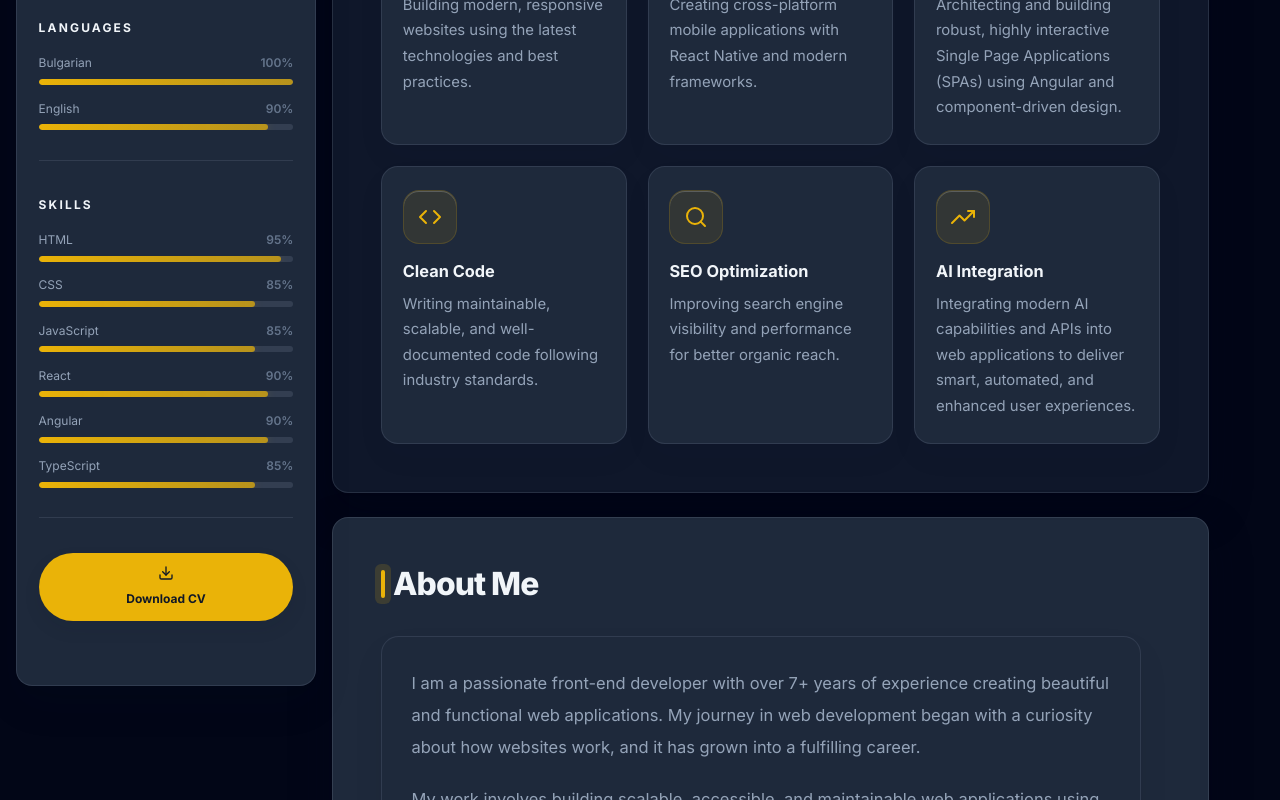
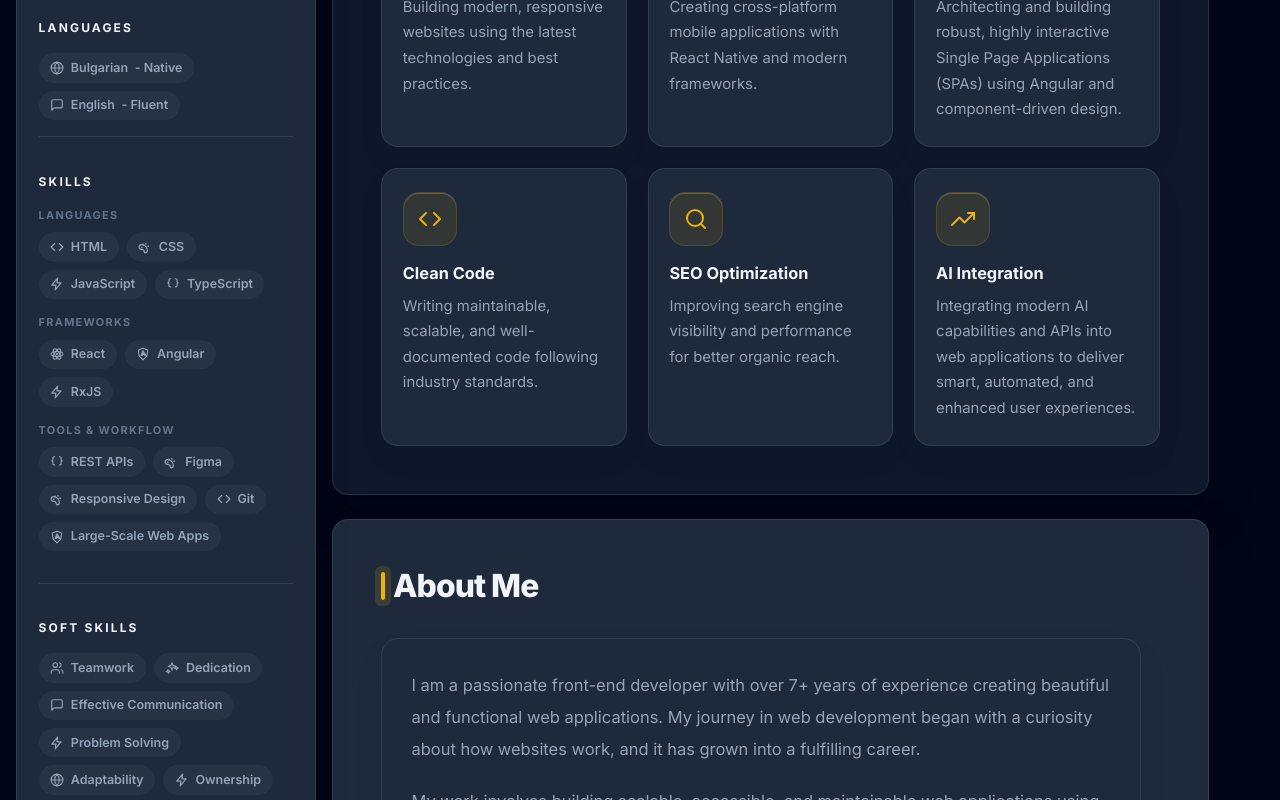
Before and after one commit to ivdanielov87/portfolio, an Angular app: page / in a window 1280 px wide. Shown: the part 760-1560 px from the top of the page. Built offline with nearby package versions, Linux system fonts and the light colour scheme.

Commit message:
Refine hero intro and sidebar skill presentation

```diff
--- a/src/app/components/about/about.component.html
+++ b/src/app/components/about/about.component.html
@@ -4,13 +4,13 @@
   </div>
 
   <div class="about__content" appReveal="up" [revealDelay]="140" [revealDuration]="1100">
-    <p appReveal="left" [revealDelay]="260" [revealDuration]="900">
+    <p appReveal="up" [revealDelay]="260" [revealDuration]="900">
       I am a passionate front-end developer with over 7+ years of experience
       creating beautiful and functional web applications. My journey in web
       development began with a curiosity about how websites work, and it has
       grown into a fulfilling career.
     </p>
-    <p appReveal="right" [revealDelay]="380" [revealDuration]="950">
+    <p appReveal="up" [revealDelay]="380" [revealDuration]="950">
       My work involves building scalable, accessible, and maintainable web applications
       using Angular, React, TypeScript, JavaScript, HTML, and SCSS.
       I specialize in translating Jira requirements and Figma designs into production-ready frontend features,
@@ -20,20 +20,20 @@
 
   <div class="about__stats">
     <div class="stat-card" appReveal="left" [revealDelay]="0" [revealDuration]="1200">
-      <span class="stat-card__number" appReveal="zoom" [revealDelay]="90" [revealDuration]="900">7+</span>
-      <span class="stat-card__label" appReveal="zoom" [revealDelay]="160" [revealDuration]="900">Years Experience</span>
+      <span class="stat-card__number" appReveal="zoom" [revealDelay]="100" [revealDuration]="900">7+</span>
+      <span class="stat-card__label" appReveal="zoom" [revealDelay]="500" [revealDuration]="900">Years Experience</span>
     </div>
-    <div class="stat-card" appReveal="left" [revealDelay]="120" [revealDuration]="1200">
-      <span class="stat-card__number" appReveal="zoom" [revealDelay]="210" [revealDuration]="900">Angular & React</span>
-      <span class="stat-card__label" appReveal="zoom" [revealDelay]="280" [revealDuration]="900">Deep understanding of component-based architecture</span>
+    <div class="stat-card" appReveal="left" [revealDelay]="0" [revealDuration]="1200">
+      <span class="stat-card__number" appReveal="zoom" [revealDelay]="200" [revealDuration]="900">Angular & React</span>
+      <span class="stat-card__label" appReveal="zoom" [revealDelay]="600" [revealDuration]="900">Deep understanding of component-based architecture</span>
     </div>
-    <div class="stat-card" appReveal="right" [revealDelay]="240" [revealDuration]="1200">
-      <span class="stat-card__number" appReveal="zoom" [revealDelay]="330" [revealDuration]="900">Figma</span>
-      <span class="stat-card__label" appReveal="zoom" [revealDelay]="400" [revealDuration]="900">Translating complex designs into responsive interfaces</span>
+    <div class="stat-card" appReveal="left" [revealDelay]="0" [revealDuration]="1200">
+      <span class="stat-card__number" appReveal="zoom" [revealDelay]="300" [revealDuration]="900">Figma</span>
+      <span class="stat-card__label" appReveal="zoom" [revealDelay]="700" [revealDuration]="900">Translating complex designs into responsive interfaces</span>
     </div>
-    <div class="stat-card" appReveal="right" [revealDelay]="360" [revealDuration]="1200">
-      <span class="stat-card__number" appReveal="zoom" [revealDelay]="450" [revealDuration]="900">Clean Code</span>
-      <span class="stat-card__label" appReveal="zoom" [revealDelay]="520" [revealDuration]="900">Writing maintainable and production-ready applications</span>
+    <div class="stat-card" appReveal="left" [revealDelay]="0" [revealDuration]="1200">
+      <span class="stat-card__number" appReveal="zoom" [revealDelay]="400" [revealDuration]="900">Clean Code</span>
+      <span class="stat-card__label" appReveal="zoom" [revealDelay]="800" [revealDuration]="900">Writing maintainable and production-ready applications</span>
     </div>
   </div>
 </section>
--- a/src/app/components/hero/hero.component.scss
+++ b/src/app/components/hero/hero.component.scss
@@ -19,14 +19,35 @@
   &__content {
     flex: 1;
     max-width: 38rem;
+    position: relative;
   }
 
   &__greeting {
+    display: inline-flex;
+    width: max-content;
     font-size: $font-size-sm;
     color: $text-muted;
     letter-spacing: 0.28em;
     font-weight: 700;
     margin-bottom: $spacing-md;
+    transform-origin: center;
+
+    &.reveal {
+      transition:
+        opacity var(--reveal-duration, 1750ms) cubic-bezier(0.22, 1, 0.36, 1),
+        transform var(--reveal-duration, 1750ms) cubic-bezier(0.22, 1, 0.36, 1),
+        font-size var(--reveal-duration, 1750ms) cubic-bezier(0.22, 1, 0.36, 1),
+        letter-spacing var(--reveal-duration, 1750ms) cubic-bezier(0.22, 1, 0.36, 1);
+    }
+
+    &.reveal:not(.is-visible) {
+      opacity: 0;
+      font-size: clamp(1.8rem, 1.35rem + 1.8vw, 2.9rem);
+      letter-spacing: 0.12em;
+      color: rgba(148, 163, 184, 0.88);
+      transform: translate3d(clamp(7.25rem, 12vw, 12.25rem), clamp(6.3rem, 11vh, 8.8rem), 0) scale(1.02);
+      animation: hero-greeting-intro 460ms ease-out 120ms forwards;
+    }
   }
 
   &__title {
@@ -201,6 +222,18 @@
   }
 }
 
+@keyframes hero-greeting-intro {
+  from {
+    opacity: 0;
+    filter: blur(8px);
+  }
+
+  to {
+    opacity: 1;
+    filter: blur(0);
+  }
+}
+
 @media (hover: none) {
   .hero {
     &__image:hover {
@@ -242,6 +275,11 @@
       justify-content: center;
     }
 
+    &__greeting.reveal:not(.is-visible) {
+      transform: translate3d(0, 5.2rem, 0) scale(1.04);
+      font-size: clamp(1.65rem, 1.25rem + 1.3vw, 2.2rem);
+    }
+
     &__description {
       max-width: 100%;
       margin-left: auto;
@@ -265,6 +303,11 @@
   .hero {
     &__greeting {
       margin-bottom: $spacing-sm;
+
+      &.reveal:not(.is-visible) {
+        transform: translate3d(0, 4.2rem, 0) scale(1.02);
+        letter-spacing: 0.1em;
+      }
     }
 
     &__title {
--- a/src/app/components/navbar/navbar.component.html
+++ b/src/app/components/navbar/navbar.component.html
@@ -70,32 +70,94 @@
 
     <div class="sidebar__section" appReveal="left" [revealDelay]="1000">
       <h3 class="sidebar__section-title">Languages</h3>
-      @for (lang of languages; track lang.name) {
-        <div class="progress-item">
-          <div class="progress-item__header">
+      <div class="sidebar__chip-grid">
+        @for (lang of languages; track lang.name) {
+          <span class="sidebar__chip">
+            @switch (lang.icon) {
+              @case ('globe') {
+                <svg xmlns="http://www.w3.org/2000/svg" width="14" height="14" viewBox="0 0 24 24" fill="none" stroke="currentColor" stroke-width="2" stroke-linecap="round" stroke-linejoin="round"><circle cx="12" cy="12" r="10"/><path d="M2 12h20"/><path d="M12 2a15.3 15.3 0 0 1 4 10 15.3 15.3 0 0 1-4 10 15.3 15.3 0 0 1-4-10 15.3 15.3 0 0 1 4-10z"/></svg>
+              }
+              @case ('message') {
+                <svg xmlns="http://www.w3.org/2000/svg" width="14" height="14" viewBox="0 0 24 24" fill="none" stroke="currentColor" stroke-width="2" stroke-linecap="round" stroke-linejoin="round"><path d="M21 15a2 2 0 0 1-2 2H7l-4 4V5a2 2 0 0 1 2-2h14a2 2 0 0 1 2 2z"/></svg>
+              }
+            }
             <span>{{ lang.name }}</span>
-            <span>{{ lang.percent }}%</span>
-          </div>
-          <div class="progress-bar">
-            <div class="progress-bar__fill" [style.width.%]="lang.percent"></div>
+            @if (lang.detail) {
+              <span>{{ ' - ' + lang.detail }}</span>
+            }
+          </span>
+        }
+      </div>
+    </div>
+
+    <div class="sidebar__section" appReveal="left" [revealDelay]="1000">
+      <h3 class="sidebar__section-title">Skills</h3>
+      @for (group of skillGroups; track group.label) {
+        <div class="sidebar__subsection">
+          <h4 class="sidebar__subsection-title">{{ group.label }}</h4>
+          <div class="sidebar__chip-grid">
+            @for (skill of group.items; track skill.name) {
+              <span class="sidebar__chip">
+                @switch (skill.icon) {
+                  @case ('code') {
+                    <svg xmlns="http://www.w3.org/2000/svg" width="14" height="14" viewBox="0 0 24 24" fill="none" stroke="currentColor" stroke-width="2" stroke-linecap="round" stroke-linejoin="round"><polyline points="16 18 22 12 16 6"/><polyline points="8 6 2 12 8 18"/></svg>
+                  }
+                  @case ('palette') {
+                    <svg xmlns="http://www.w3.org/2000/svg" width="14" height="14" viewBox="0 0 24 24" fill="none" stroke="currentColor" stroke-width="2" stroke-linecap="round" stroke-linejoin="round"><circle cx="13.5" cy="6.5" r=".5"/><circle cx="17.5" cy="10.5" r=".5"/><circle cx="8.5" cy="7.5" r=".5"/><circle cx="6.5" cy="12.5" r=".5"/><path d="M12 22a1 1 0 0 1-1-1 5 5 0 0 0-5-5 4 4 0 0 1 0-8 10 10 0 0 1 10 10 4 4 0 0 1-4 4z"/></svg>
+                  }
+                  @case ('bolt') {
+                    <svg xmlns="http://www.w3.org/2000/svg" width="14" height="14" viewBox="0 0 24 24" fill="none" stroke="currentColor" stroke-width="2" stroke-linecap="round" stroke-linejoin="round"><path d="M13 2 3 14h7l-1 8 10-12h-7l1-8z"/></svg>
+                  }
+                  @case ('braces') {
+                    <svg xmlns="http://www.w3.org/2000/svg" width="14" height="14" viewBox="0 0 24 24" fill="none" stroke="currentColor" stroke-width="2" stroke-linecap="round" stroke-linejoin="round"><path d="M8 3H7a2 2 0 0 0-2 2v3a2 2 0 0 1-2 2 2 2 0 0 1 2 2v3a2 2 0 0 0 2 2h1"/><path d="M16 3h1a2 2 0 0 1 2 2v3a2 2 0 0 0 2 2 2 2 0 0 0-2 2v3a2 2 0 0 1-2 2h-1"/></svg>
+                  }
+                  @case ('react') {
+                    <svg xmlns="http://www.w3.org/2000/svg" width="14" height="14" viewBox="0 0 24 24" fill="none" stroke="currentColor" stroke-width="1.9" stroke-linecap="round" stroke-linejoin="round"><circle cx="12" cy="12" r="1.2"/><ellipse cx="12" cy="12" rx="10" ry="4.2"/><ellipse cx="12" cy="12" rx="10" ry="4.2" transform="rotate(60 12 12)"/><ellipse cx="12" cy="12" rx="10" ry="4.2" transform="rotate(120 12 12)"/></svg>
+                  }
+                  @case ('angular') {
+                    <svg xmlns="http://www.w3.org/2000/svg" width="14" height="14" viewBox="0 0 24 24" fill="none" stroke="currentColor" stroke-width="1.9" stroke-linecap="round" stroke-linejoin="round"><path d="m12 2 8 3-1.3 10.3L12 22l-6.7-6.7L4 5l8-3z"/><path d="m12 6.5-3.2 8h1.9l.7-1.9h3.1l.7 1.9h1.9L12 6.5z"/><path d="M12 9.1 13.5 11h-3z"/></svg>
+                  }
+                  @case ('users') {
+                    <svg xmlns="http://www.w3.org/2000/svg" width="14" height="14" viewBox="0 0 24 24" fill="none" stroke="currentColor" stroke-width="1.9" stroke-linecap="round" stroke-linejoin="round"><path d="M16 21v-2a4 4 0 0 0-4-4H6a4 4 0 0 0-4 4v2"/><circle cx="9" cy="7" r="4"/><path d="M22 21v-2a4 4 0 0 0-3-3.87"/><path d="M16 3.13a4 4 0 0 1 0 7.75"/></svg>
+                  }
+                  @case ('sparkles') {
+                    <svg xmlns="http://www.w3.org/2000/svg" width="14" height="14" viewBox="0 0 24 24" fill="none" stroke="currentColor" stroke-width="1.9" stroke-linecap="round" stroke-linejoin="round"><path d="m12 3 1.9 4.6L18.5 9l-4.6 1.9L12 15.5l-1.9-4.6L5.5 9l4.6-1.4L12 3z"/><path d="M5 19l.9 2 .9-2 2-.9-2-.9L5 15l-.9 2.1-2 .9 2 .9L5 19z"/><path d="M19 13l.9 2 .9-2 2-.9-2-.9L19 9l-.9 2.1-2 .9 2 .9.9 1z"/></svg>
+                  }
+                }
+                <span>{{ skill.name }}</span>
+              </span>
+            }
           </div>
         </div>
       }
     </div>
 
-    <div class="sidebar__section" appReveal="left" [revealDelay]="1100">
-      <h3 class="sidebar__section-title">Skills</h3>
-      @for (skill of skills; track skill.name) {
-        <div class="progress-item">
-          <div class="progress-item__header">
+    <div class="sidebar__section" appReveal="left" [revealDelay]="1080">
+      <h3 class="sidebar__section-title">Soft Skills</h3>
+      <div class="sidebar__chip-grid">
+        @for (skill of softSkills; track skill.name) {
+          <span class="sidebar__chip">
+            @switch (skill.icon) {
+              @case ('message') {
+                <svg xmlns="http://www.w3.org/2000/svg" width="14" height="14" viewBox="0 0 24 24" fill="none" stroke="currentColor" stroke-width="2" stroke-linecap="round" stroke-linejoin="round"><path d="M21 15a2 2 0 0 1-2 2H7l-4 4V5a2 2 0 0 1 2-2h14a2 2 0 0 1 2 2z"/></svg>
+              }
+              @case ('globe') {
+                <svg xmlns="http://www.w3.org/2000/svg" width="14" height="14" viewBox="0 0 24 24" fill="none" stroke="currentColor" stroke-width="2" stroke-linecap="round" stroke-linejoin="round"><circle cx="12" cy="12" r="10"/><path d="M2 12h20"/><path d="M12 2a15.3 15.3 0 0 1 4 10 15.3 15.3 0 0 1-4 10 15.3 15.3 0 0 1-4-10 15.3 15.3 0 0 1 4-10z"/></svg>
+              }
+              @case ('users') {
+                <svg xmlns="http://www.w3.org/2000/svg" width="14" height="14" viewBox="0 0 24 24" fill="none" stroke="currentColor" stroke-width="1.9" stroke-linecap="round" stroke-linejoin="round"><path d="M16 21v-2a4 4 0 0 0-4-4H6a4 4 0 0 0-4 4v2"/><circle cx="9" cy="7" r="4"/><path d="M22 21v-2a4 4 0 0 0-3-3.87"/><path d="M16 3.13a4 4 0 0 1 0 7.75"/></svg>
+              }
+              @case ('sparkles') {
+                <svg xmlns="http://www.w3.org/2000/svg" width="14" height="14" viewBox="0 0 24 24" fill="none" stroke="currentColor" stroke-width="1.9" stroke-linecap="round" stroke-linejoin="round"><path d="m12 3 1.9 4.6L18.5 9l-4.6 1.9L12 15.5l-1.9-4.6L5.5 9l4.6-1.4L12 3z"/><path d="M5 19l.9 2 .9-2 2-.9-2-.9L5 15l-.9 2.1-2 .9 2 .9L5 19z"/><path d="M19 13l.9 2 .9-2 2-.9-2-.9L19 9l-.9 2.1-2 .9 2 .9.9 1z"/></svg>
+              }
+              @default {
+                <svg xmlns="http://www.w3.org/2000/svg" width="14" height="14" viewBox="0 0 24 24" fill="none" stroke="currentColor" stroke-width="2" stroke-linecap="round" stroke-linejoin="round"><path d="M13 2 3 14h7l-1 8 10-12h-7l1-8z"/></svg>
+              }
+            }
             <span>{{ skill.name }}</span>
-            <span>{{ skill.percent }}%</span>
-          </div>
-          <div class="progress-bar">
-            <div class="progress-bar__fill" [style.width.%]="skill.percent"></div>
-          </div>
-        </div>
-      }
+          </span>
+        }
+      </div>
     </div>
 
     <a
@@ -106,7 +168,7 @@
       aria-label="Download CV"
       appReveal="left"
       [revealDelay]="520"
-      [revealDuration]="1600"
+      [revealDuration]="1500"
       [revealEasing]="'ease-in-out'"
     >
       <svg xmlns="http://www.w3.org/2000/svg" width="16" height="16" viewBox="0 0 24 24" fill="none" stroke="currentColor" stroke-width="2" stroke-linecap="round" stroke-linejoin="round"><path d="M21 15v4a2 2 0 0 1-2 2H5a2 2 0 0 1-2-2v-4"/><polyline points="7 10 12 15 17 10"/><line x1="12" y1="15" x2="12" y2="3"/></svg>
--- a/src/app/components/navbar/navbar.component.scss
+++ b/src/app/components/navbar/navbar.component.scss
@@ -315,18 +315,61 @@
     }
   }
 
+  &__subsection {
+    margin-bottom: 0.95rem;
+  }
+
+  &__subsection-title {
+    font-size: 0.68rem;
+    font-weight: 700;
+    letter-spacing: 0.12em;
+    text-transform: uppercase;
+    color: $text-muted;
+    margin-bottom: 0.5rem;
+  }
+
+  &__chip-grid {
+    display: flex;
+    flex-wrap: wrap;
+    gap: 0.5rem;
+  }
+
+  &__chip {
+    display: inline-flex;
+    align-items: center;
+    gap: 0.42rem;
+    padding: 0.42rem 0.66rem;
+    border-radius: 999px;
+    border: 1px solid transparent;
+    background-color: rgba(148, 163, 184, 0.08);
+    color: $text-secondary;
+    font-size: 0.78rem;
+    font-weight: 600;
+    line-height: 1;
+    transition:
+      color $transition-fast,
+      border-color $transition-base,
+      background-color $transition-base;
+
+    &:hover {
+      color: $accent-primary;
+      border-color: rgba(234, 179, 8, 0.24);
+      background-color: var(--accent-light);
+    }
+  }
+
   &__download-cv {
     width: 100%;
     flex-direction: column;
     display: flex;
     align-items: center;
     justify-content: center;
-    gap: $spacing-sm;
-    padding: 0.8rem $spacing-md;
+    gap: 0.25rem;
+    padding: 0.6rem 0.75rem;
     margin-top: auto;
     background-color: $accent-primary;
     color: #111827;
-    font-size: $font-size-xs;
+    font-size: 0.68rem;
     font-weight: 700;
     border-radius: 999px;
     box-shadow: 0 8px 18px rgba(15, 23, 42, 0.08);
@@ -358,46 +401,6 @@
         opacity var(--reveal-duration, 2000ms) var(--reveal-easing, cubic-bezier(0.22, 1, 0.36, 1)),
         transform var(--reveal-duration, 2000ms) var(--reveal-easing, cubic-bezier(0.22, 1, 0.36, 1));
     }
-  }
-}
-
-:root.dark-theme .sidebar {
-  .sidebar__nav-link.active {
-    color: #111827;
-    box-shadow: 0 12px 22px rgba(234, 179, 8, 0.18);
-  }
-}
-
-.progress-item {
-  margin-bottom: 0.85rem;
-
-  &__header {
-    display: flex;
-    justify-content: space-between;
-    font-size: $font-size-xs;
-    color: $text-secondary;
-    margin-bottom: 0.4rem;
-
-    span:last-child {
-      color: $text-muted;
-      font-weight: 600;
-    }
-  }
-}
-
-.progress-bar {
-  width: 100%;
-  height: 6px;
-  background-color: rgba(148, 163, 184, 0.18);
-  border-radius: 999px;
-  overflow: hidden;
-
-  &__fill {
-    height: 100%;
-    background: linear-gradient(90deg, $accent-primary 0%, rgba(234, 179, 8, 0.72) 100%);
-    border-radius: 999px;
-    box-shadow: 0 0 12px rgba(234, 179, 8, 0.16);
-    transition: width 0.8s ease;
   }
 }
 
@@ -471,9 +474,9 @@
   .sidebar__photo:hover,
   .sidebar__social-link:hover,
   .sidebar__nav-link:hover,
+  .sidebar__chip:hover,
   .sidebar__download-cv:hover {
     transform: none;
-    box-shadow: none;
   }
 
   .sidebar__photo:hover img {
--- a/src/app/components/navbar/navbar.component.ts
+++ b/src/app/components/navbar/navbar.component.ts
@@ -2,6 +2,17 @@ import { Component, inject, ElementRef, AfterViewInit, HostListener } from '@ang
 import { CommonModule } from '@angular/common';
 import { ThemeService } from '../../services/theme.service';
 import { RevealDirective } from '../../directives/reveal.directive';
+
+interface ChipItem {
+  name: string;
+  detail?: string;
+  icon: 'globe' | 'message' | 'code' | 'palette' | 'bolt' | 'braces' | 'react' | 'angular' | 'users' | 'sparkles';
+}
+
+interface SkillGroup {
+  label: string;
+  items: ChipItem[];
+}
 
 @Component({
   selector: 'app-navbar',
@@ -31,18 +42,48 @@ export class NavbarComponent implements AfterViewInit {
     { name: 'Website', url: '#', icon: 'link' },
   ];
 
-  languages = [
-    { name: 'Bulgarian', percent: 100 },
-    { name: 'English', percent: 90 },
+  languages: ChipItem[] = [
+    { name: 'Bulgarian', detail: 'Native', icon: 'globe' },
+    { name: 'English', detail: 'Fluent', icon: 'message' },
   ];
 
-  skills = [
-    { name: 'HTML', percent: 95 },
-    { name: 'CSS', percent: 85 },
-    { name: 'JavaScript', percent: 85 },
-    { name: 'React', percent: 90 },
-    { name: 'Angular', percent: 90 },
-    { name: 'TypeScript', percent: 85 },
+  skillGroups: SkillGroup[] = [
+    {
+      label: 'Languages',
+      items: [
+        { name: 'HTML', icon: 'code' },
+        { name: 'CSS', icon: 'palette' },
+        { name: 'JavaScript', icon: 'bolt' },
+        { name: 'TypeScript', icon: 'braces' },
+      ],
+    },
+    {
+      label: 'Frameworks',
+      items: [
+        { name: 'React', icon: 'react' },
+        { name: 'Angular', icon: 'angular' },
+        { name: 'RxJS', icon: 'bolt' },
+      ],
+    },
+    {
+      label: 'Tools & Workflow',
+      items: [
+        { name: 'REST APIs', icon: 'braces' },
+        { name: 'Figma', icon: 'palette' },
+        { name: 'Responsive Design', icon: 'palette' },
+        { name: 'Git', icon: 'code' },
+        { name: 'Large-Scale Web Apps', icon: 'angular' },
+      ],
+    },
+  ];
+
+  softSkills: ChipItem[] = [
+    { name: 'Teamwork', icon: 'users' },
+    { name: 'Dedication', icon: 'sparkles' },
+    { name: 'Effective Communication', icon: 'message' },
+    { name: 'Problem Solving', icon: 'bolt' },
+    { name: 'Adaptability', icon: 'globe' },
+    { name: 'Ownership', icon: 'code' },
   ];
 
   navLinks = [
--- a/src/app/components/portfolio/portfolio.component.html
+++ b/src/app/components/portfolio/portfolio.component.html
@@ -7,7 +7,7 @@
     @for (project of projects; track project.title; let i = $index) {
       <article
         class="portfolio-card"
-        [appReveal]="i < 3 ? 'left' : 'right'"
+        appReveal="up"
         [revealDelay]="100 + i * 160"
         [revealDuration]="1400"
       >
@@ -18,9 +18,9 @@
         </div>
         <div class="portfolio-card__content">
           <span class="portfolio-card__category" appReveal="up" [revealDelay]="160 + i * 160" [revealDuration]="850">{{ project.category }}</span>
-          <h3 class="portfolio-card__title" appReveal="up" [revealDelay]="240 + i * 160" [revealDuration]="900">{{ project.title }}</h3>
+          <h3 class="portfolio-card__title" appReveal="up" [revealDelay]="160 + i * 160" [revealDuration]="900">{{ project.title }}</h3>
           <p class="portfolio-card__summary" appReveal="up" [revealDelay]="320 + i * 160" [revealDuration]="950">{{ project.summary }}</p>
-          <div class="portfolio-card__meta" appReveal="up" [revealDelay]="400 + i * 160" [revealDuration]="1000">
+          <div class="portfolio-card__meta" appReveal="up" [revealDelay]="320 + i * 160" [revealDuration]="1000">
             <div class="portfolio-card__tags">
               @for (item of project.stack; track item) {
                 <span class="portfolio-card__tag">{{ item }}</span>
--- a/src/app/components/services/services.component.html
+++ b/src/app/components/services/services.component.html
@@ -5,7 +5,7 @@
 
   <div class="services__grid">
     @for (service of services; track service.title; let i = $index) {
-    <div class="service-card" [appReveal]="i < 3 ? 'left' : 'right'" [revealDelay]="getCardRevealDelay(i)" [revealDuration]="1400">
+    <div class="service-card" appReveal="zoom" [revealDelay]="getCardRevealDelay(i)" [revealDuration]="1400">
       <div class="service-card__icon-wrap">
         @switch (service.icon) {
         @case ('monitor') {
--- a/src/app/components/services/services.component.ts
+++ b/src/app/components/services/services.component.ts
@@ -65,7 +65,7 @@ export class ServicesComponent {
   }
 
   getCardRevealDelay(index: number): number {
-    const startDelay = this.isMobileView ? 60 : 1200;
+    const startDelay = this.isMobileView ? 60 : index < 3 ? 2300 : 600;
     const step = this.isMobileView ? 120 : 180;
     return startDelay + index * step;
   }
```
Also changed, not shown: src/app/components/hero/hero.component.html (+6 -6 lines).
